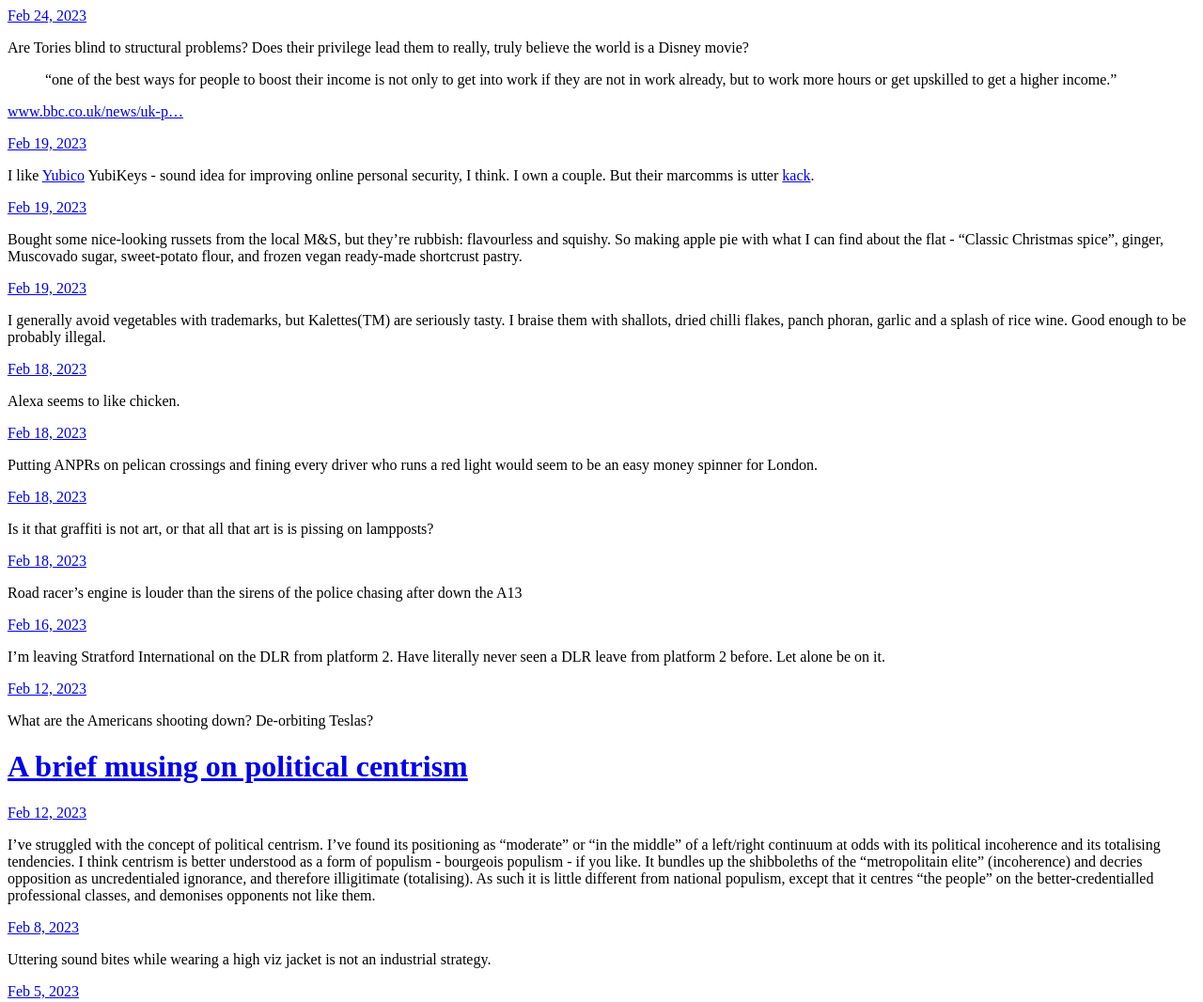
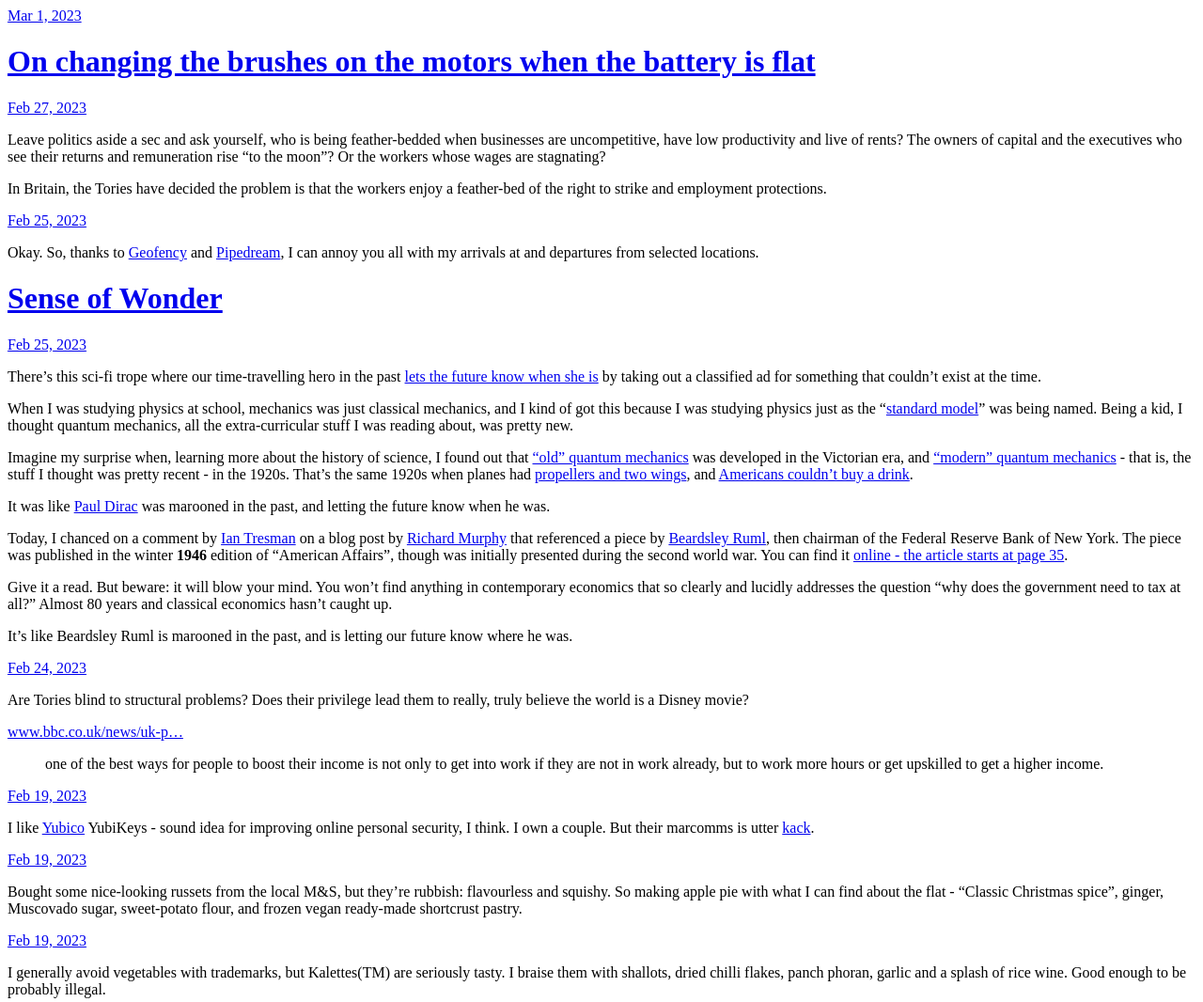
Before and after one commit to m-metcalfe/lastchance.rodeo, a plain HTML site: page index.html in a window 1280 px wide. Shown: the top 1066 px of the page at 94% size. Drawn offline with Linux system fonts and the light colour scheme.

Commit message:
Archiving from Micro.blog.

```diff
--- a/index.html
+++ b/index.html
@@ -25,14 +25,69 @@
 	  <div class="h-entry">
 
 
+		<a href="https://lastchance.rodeo/2023/03/01/075422.html" class="u-url"><time class="dt-published" datetime="2023-03-01 07:54:22 &#43;0000">Mar 1, 2023</time></a>
+
+		<div class="e-content">
+			 <!-- raw HTML omitted -->
+
+		</div>
+	  </div>
+
+	  <div class="h-entry">
+
+			<h1><a href="https://lastchance.rodeo/2023/02/27/on-changing-the.html">On changing the brushes on the motors when the battery is flat</a></h1>
+
+
+		<a href="https://lastchance.rodeo/2023/02/27/on-changing-the.html" class="u-url"><time class="dt-published" datetime="2023-02-27 22:21:49 &#43;0000">Feb 27, 2023</time></a>
+
+		<div class="e-content">
+			 <p>Leave politics aside a sec and ask yourself, who is being feather-bedded when businesses are uncompetitive, have low productivity and live of rents? The owners of capital and the executives who see their returns and remuneration rise &ldquo;to the moon&rdquo;? Or the workers whose wages are stagnating?</p>
+<p>In Britain, the Tories have decided the problem is that the workers enjoy a feather-bed of the right to strike and employment protections.</p>
+
+		</div>
+	  </div>
+
+	  <div class="h-entry">
+
+
+		<a href="https://lastchance.rodeo/2023/02/25/okay-so-thanks.html" class="u-url"><time class="dt-published" datetime="2023-02-25 02:16:35 &#43;0000">Feb 25, 2023</time></a>
+
+		<div class="e-content">
+			 <p>Okay. So, thanks to <a href="https://www.geofency.com">Geofency</a> and <a href="https://pipedream.com">Pipedream</a>, I can annoy you all with my arrivals at and departures from selected locations.</p>
+
+		</div>
+	  </div>
+
+	  <div class="h-entry">
+
+			<h1><a href="https://lastchance.rodeo/2023/02/25/sense-of-wonder.html">Sense of Wonder</a></h1>
+
+
+		<a href="https://lastchance.rodeo/2023/02/25/sense-of-wonder.html" class="u-url"><time class="dt-published" datetime="2023-02-25 00:51:21 &#43;0000">Feb 25, 2023</time></a>
+
+		<div class="e-content">
+			 <p>There&rsquo;s this sci-fi trope where our time-travelling hero in the past <a href="https://en.wikipedia.org/wiki/The_End_of_Eternity">lets the future know when she is</a> by taking out a classified ad for something that couldn&rsquo;t exist at the time.</p>
+<p>When I was studying physics at school, mechanics was just classical mechanics, and I kind of got this because I was studying physics just as the &ldquo;<a href="https://en.wikipedia.org/wiki/Standard_Model">standard model</a>&rdquo; was being named. Being a kid, I thought quantum mechanics, all the extra-curricular stuff I was reading about, was pretty new.</p>
+<p>Imagine my surprise when, learning more about the history of science, I found out that <a href="https://en.wikipedia.org/wiki/History_of_quantum_mechanics#Predecessors_and_the_%22old_quantum_theory%22">&ldquo;old&rdquo; quantum mechanics</a> was developed in the Victorian era, and <a href="https://en.wikipedia.org/wiki/History_of_quantum_mechanics#Modern_quantum_mechanics">&ldquo;modern&rdquo; quantum mechanics</a> - that is, the stuff I thought was pretty recent - in the 1920s. That&rsquo;s the same 1920s when planes had <a href="https://en.wikipedia.org/wiki/History_of_aviation#Between_the_World_Wars_(1918%E2%80%931939)">propellers and two wings</a>, and <a href="https://en.wikipedia.org/wiki/Prohibition_in_the_United_States">Americans couldn&rsquo;t buy a drink</a>.</p>
+<p>It was like <a href="https://en.wikipedia.org/wiki/Paul_Dirac">Paul Dirac</a> was marooned in the past, and letting the future know when he was.</p>
+<p>Today, I chanced on a comment by <a href="https://ian.tresman.co.uk">Ian Tresman</a> on a blog post by <a href="https://www.taxresearch.org.uk/Blog/2023/02/23/sunak-does-not-have-a-30-billion-windfall-instead-the-economy-has-a-30-billion-cash-deficit-it-cannot-do-without/">Richard Murphy</a> that referenced a piece by <a href="https://en.wikipedia.org/wiki/Beardsley_Ruml">Beardsley Ruml</a>, then chairman of the Federal Reserve Bank of New York. The piece was published in the winter <strong>1946</strong> edition of &ldquo;American Affairs&rdquo;, though was initially presented during the second world war. You can find it <a href="https://cdn.mises.org/AA1946_VIII_1_2.pdf">online - the article starts at page 35</a>.</p>
+<p>Give it a read. But beware: it will blow your mind. You won&rsquo;t find anything in contemporary economics that so clearly and lucidly addresses the question &ldquo;why does the government need to tax at all?&rdquo; Almost 80 years and classical economics hasn&rsquo;t caught up.</p>
+<p>It&rsquo;s like Beardsley Ruml is marooned in the past, and is letting our future know where he was.</p>
+
+		</div>
+	  </div>
+
+	  <div class="h-entry">
+
+
 		<a href="https://lastchance.rodeo/2023/02/24/are-tories-blind.html" class="u-url"><time class="dt-published" datetime="2023-02-24 00:31:08 &#43;0000">Feb 24, 2023</time></a>
 
 		<div class="e-content">
 			 <p>Are Tories blind to structural problems? Does their privilege lead them to really, truly believe the world is a Disney movie?</p>
+<p><a href="https://www.bbc.co.uk/news/uk-politics-64745258">www.bbc.co.uk/news/uk-p&hellip;</a></p>
 <blockquote>
-<p>&ldquo;one of the best ways for people to boost their income is not only to get into work if they are not in work already, but to work more hours or get upskilled to get a higher income.&rdquo;</p>
+<p>one of the best ways for people to boost their income is not only to get into work if they are not in work already, but to work more hours or get upskilled to get a higher income.</p>
 </blockquote>
-<p><a href="https://www.bbc.co.uk/news/uk-politics-64745258">www.bbc.co.uk/news/uk-p&hellip;</a></p>
 
 		</div>
 	  </div>
```
